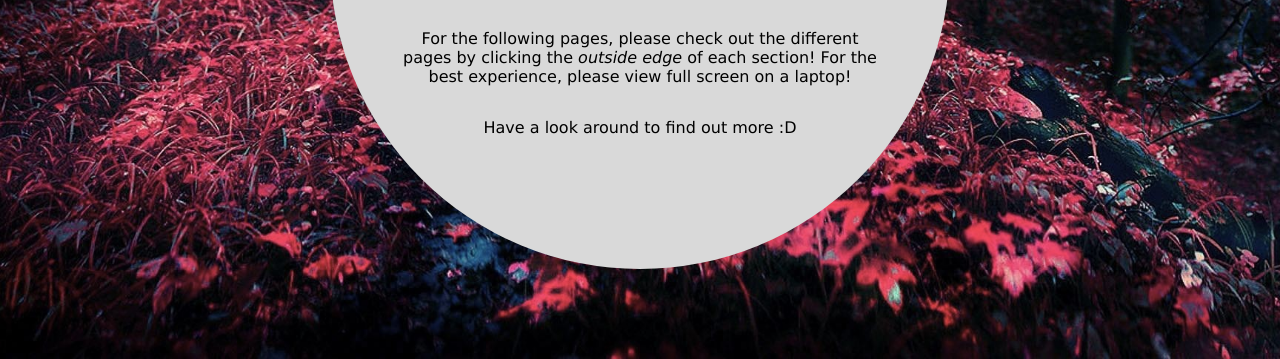
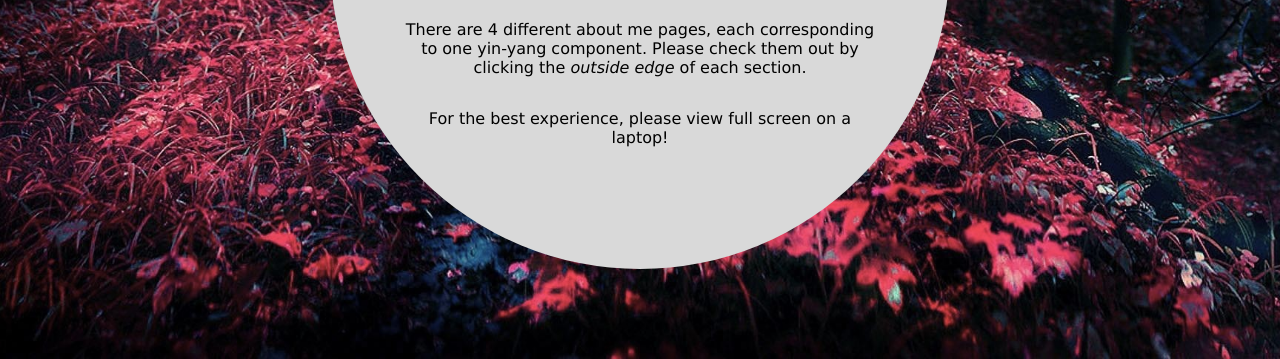
Before and after one commit to Avameri557/oppositesattract, a plain HTML site: page index.html in a window 1280 px wide. Shown: the part 441-800 px from the top of the page. Drawn offline with Linux system fonts and the light colour scheme.

Commit message:
Improved starting instructions

```diff
--- a/index.html
+++ b/index.html
@@ -24,8 +24,8 @@
                     <a href="https://github.com/Avameri557"><img src="images/github.png" class="dynamic-scale inline-link"></a>
                 </h2>
                 <p>Thanks for checking out my website!</p>
-                <p>For the following pages, please check out the different pages by clicking the <em>outside edge</em> of each section! For the best experience, please view full screen on a laptop!</p>
-                <p>Have a look around to find out more :D</p>
+                <p>There are 4 different about me pages, each corresponding to one yin-yang component. Please check them out by clicking the <em>outside edge</em> of each section.</p>
+                <p>For the best experience, please view full screen on a laptop!</p>
             </div>
 
             <a href="order-chaos.html", class="left-aligned button">
```
